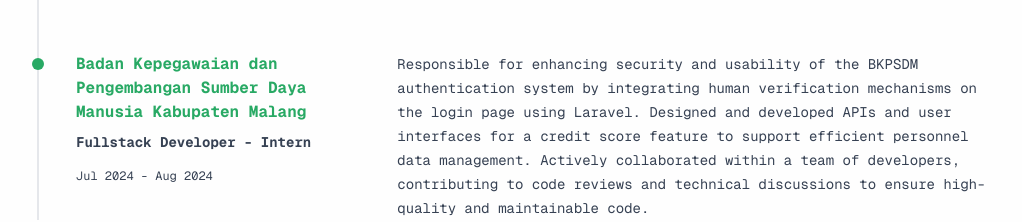
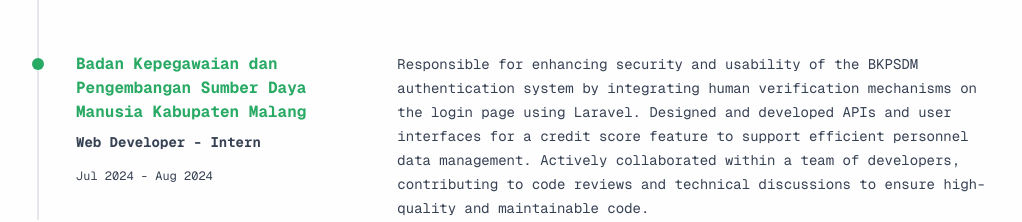
Before and after one commit to ekyza/portfolio, a React (Vite) app: page / in a window 1280 px wide. Shown: the part 1480-1702 px from the top of the page, without its empty margins (120-1142 px from the left). Built offline with nearby package versions, Linux system fonts and the light colour scheme; some icons are missing.

Commit message:
updating job information

```diff
--- a/src/components/section/experience/ExperienceSection.tsx
+++ b/src/components/section/experience/ExperienceSection.tsx
@@ -10,7 +10,7 @@
   },
   {
     company: "Badan Kepegawaian dan Pengembangan Sumber Daya Manusia Kabupaten Malang",
-    role: "Fullstack Developer - Intern",
+    role: "Web Developer - Intern",
     date: "Jul 2024 - Aug 2024",
     descriptions:
       "Responsible for enhancing security and usability of the BKPSDM authentication system by integrating human verification mechanisms on the login page using Laravel. Designed and developed APIs and user interfaces for a credit score feature to support efficient personnel data management. Actively collaborated within a team of developers, contributing to code reviews and technical discussions to ensure high-quality and maintainable code.",
```
